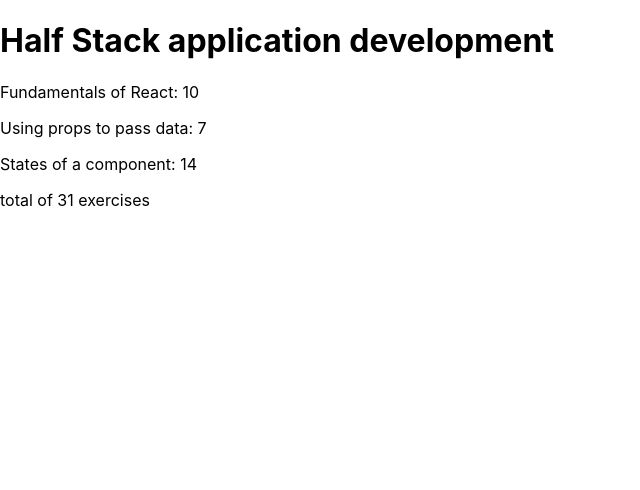
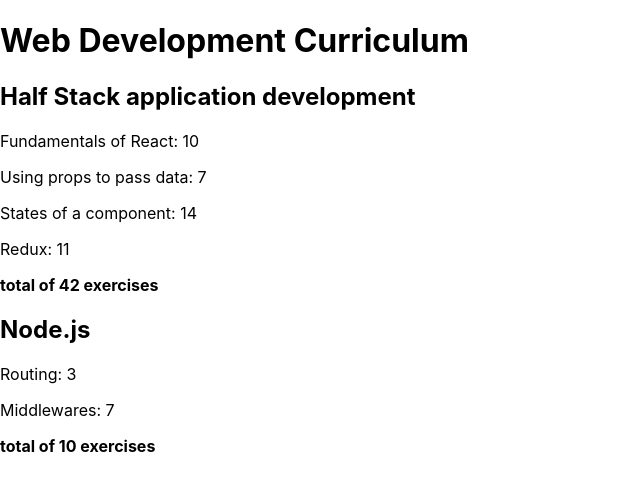
Before and after one commit to foderking/Full-Stack-Open-2021, a React (Create React App) app in the folder part2/course information/: page / in a window 1280 px wide. Shown: the top 490 px of the page, without its empty margins (0-640 px from the left). Built offline with nearby package versions, Linux system fonts and the light colour scheme; the HTML template or start-up script is replaced by a standard one.

Commit message:
done 2.4

```diff
--- a/part2/course information/src/App.js
+++ b/part2/course information/src/App.js
@@ -1,10 +1,12 @@
 import React from 'react'
 
 const App = () => {
-  const course =  {
+  const course =  [
+  {
     id: 1,
     name: 'Half Stack application development',
-    parts: [ {
+    parts: [
+    {
       name: 'Fundamentals of React',
       exercises: 10
     }, {
@@ -13,30 +15,46 @@
     }, {
       name: 'States of a component',
       exercises: 14
-    // }, {
-    //   name: 'Redux',
-    //   exercises: 11
-    } ]
-  }
+    }, {
+      name: 'Redux',
+      exercises: 11
+    }]
+  },
+
+  {
+  name: 'Node.js',
+  id: 2,
+  parts: [
+    {
+      name: 'Routing',
+      exercises: 3,
+      id: 1
+    },
+    {
+      name: 'Middlewares',
+      exercises: 7,
+      id: 2
+    }]
+  }]
 
   return <Course course={course} />
 }
 
 const Course = ({course}) => {
+  const container = course.map(each => <Container key={each.id} course={each} />)
   return (
     <div>
-      <Header course={course.name} />
-      <Content parts={course.parts}/>
-      <Total parts={course.parts}/>
+      <h1>Web Development Curriculum</h1>
+      {container}
     </div>
   )
 }
 
-const Content = (props) => {
-  const element = props.parts.map( value => <Part
+const Content = ({parts}) => {
+  const element = parts.map( value => <Part
     part={value.name}
     exercise={value.exercises}
-    key={props.parts.indexOf(value)}
+    key={parts.indexOf(value)}
   />)
   return (
     <div>
@@ -45,11 +63,15 @@
     )
 }
 
-const Header = (props) => (
-      <h1>
-        {props.course}
-      </h1>
-)
+const Container = ({course}) => {
+  return (
+    <div>
+      <Header course={course.name} />
+      <Content parts={course.parts} />
+      <Total parts={course.parts}/>
+    </div>
+    )
+}
 
 const Total = ({parts}) => {
   const reducer = (accul, curr) => accul + curr
@@ -58,14 +80,17 @@
     part => part.exercises
   ).reduce(reducer)
 
-  console.log(total)
   return (
-    <p>
+    <strong>
     total of {total} exercises
-    </p>
+    </strong>
   )
 }
-
+const Header = ({course}) => (
+      <h2>
+        {course}
+      </h2>
+)
 const Part = (props) => (
     <p>
       {props.part}: {props.exercise}
```
